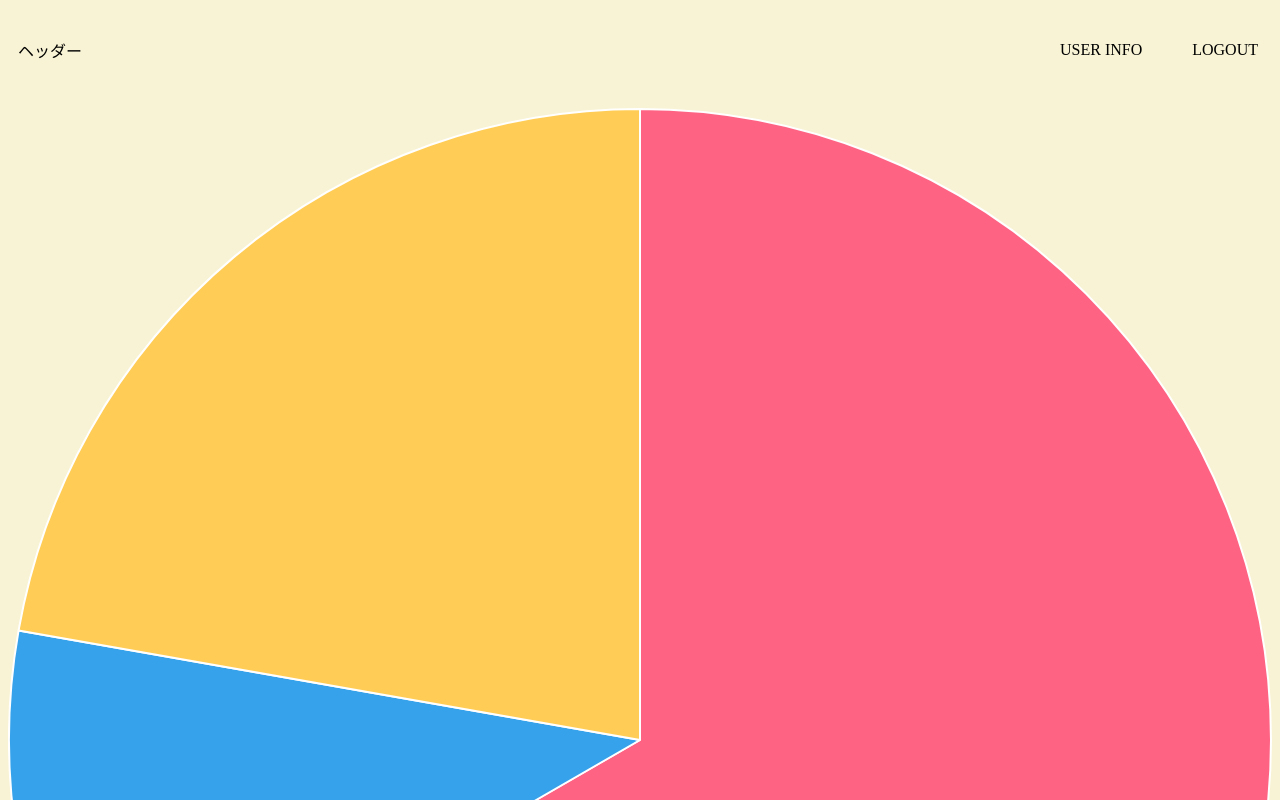
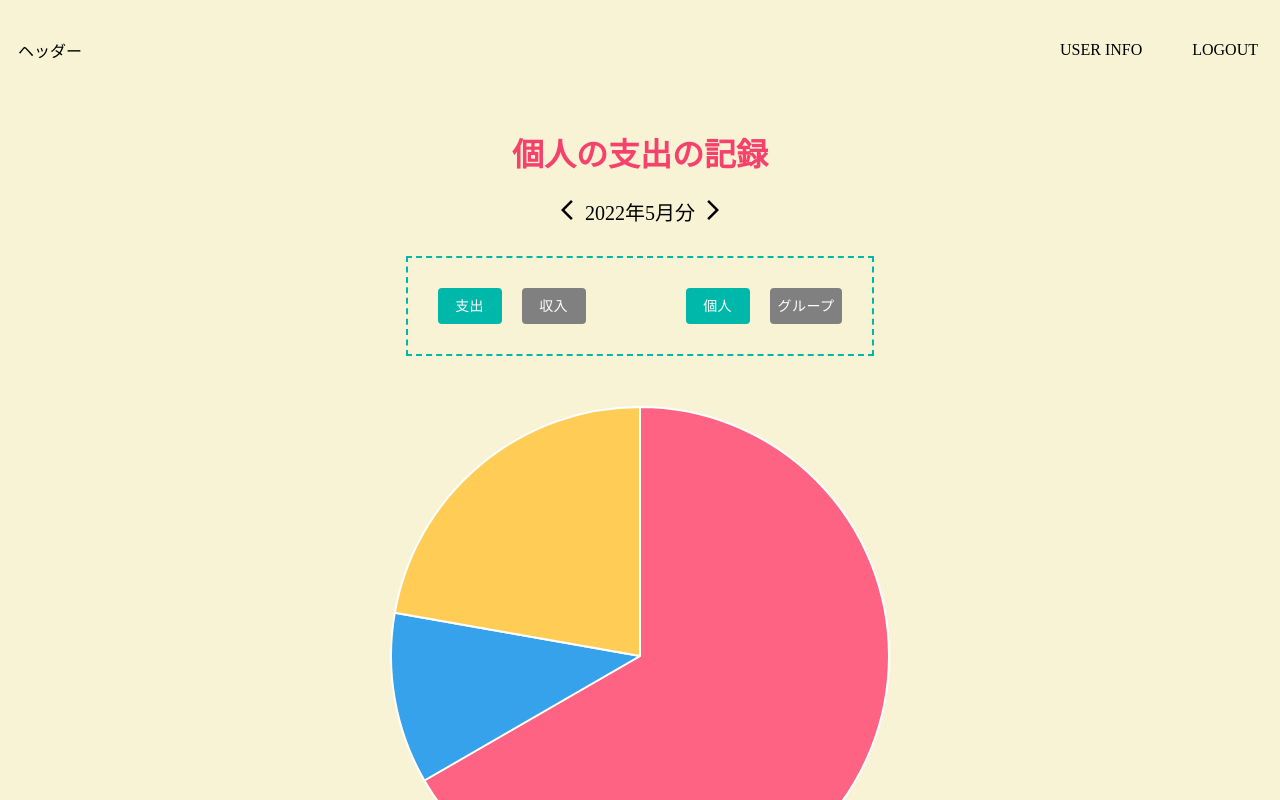
Before and after one commit to koda-momo/household-account-book, a Next.js app: page /top in a window 1280 px wide. Shown: the top 800 px of the page. Built offline with nearby package versions, Linux system fonts and the light colour scheme.

Commit message:
トップページ作成

```diff
--- a/src/pages/top/index.tsx
+++ b/src/pages/top/index.tsx
@@ -1,17 +1,34 @@
 import type { NextPage } from "next";
+import Router from "next/router";
+import { useCallback, useState } from "react";
+
+//components
+import { ToggleButton } from "../../components/form/ToggleButton";
+import { PieData } from "../../components/top/PieData";
+
+//chart.js
 import { ChartData, ChartOptions, Chart, ArcElement } from "chart.js";
-import { Pie } from "react-chartjs-2";
+
+//MUI
+import { styled } from "@mui/material/styles";
+import { PageTitle } from "../../components/layout/PageTitle";
+import { DateBtn } from "../../components/top/DateBtn";
+import { Box, Button } from "@mui/material";
+import { CategoryTable } from "../../components/top/CategoryTable";
+import { FamilyTable } from "../../components/top/FamilyTable";
 
 /**
  * トップページ(収支のページ).
  */
 const Home: NextPage = () => {
   Chart.register(ArcElement);
-  const pieData: ChartData<"pie"> = {
+
+  //個人支出
+  const oneOutPieData: ChartData<"pie"> = {
     labels: ["Red", "Blue", "Yellow"],
     datasets: [
       {
-        label: "My First Dataset",
+        label: "支出",
         data: [300, 50, 100], //それぞれの%
         backgroundColor: [
           //背景色
@@ -24,13 +41,103 @@ const Home: NextPage = () => {
     ],
   };
 
+  //トグル(支出、収入)
+  const [inOrOutFlug, setInOrOutFlug] = useState("支出");
+
+  //トグル(個人、グループ)
+  const [oneOrGroupFlug, setOneOrGroupFlug] = useState("個人");
+
+  /**
+   * 詳細画面に遷移.
+   */
+  const goDetailPage = useCallback(() => {
+    Router.push("/top/detail");
+  }, []);
+
   return (
     <>
       <div>
-        <Pie data={pieData} />
+        <PageTitle title={`${oneOrGroupFlug}の${inOrOutFlug}の記録`} />
+
+        <_DateBtn>
+          <DateBtn />
+        </_DateBtn>
+
+        <_Center>
+          <_ToggleButton>
+            <div>
+              <ToggleButton
+                toggle={inOrOutFlug}
+                setToggle={setInOrOutFlug}
+                toggleItemA="支出"
+                toggleItemB="収入"
+              />
+            </div>
+
+            <div>
+              <ToggleButton
+                toggle={oneOrGroupFlug}
+                setToggle={setOneOrGroupFlug}
+                toggleItemA="個人"
+                toggleItemB="グループ"
+              />
+            </div>
+          </_ToggleButton>
+        </_Center>
+
+        <_Flex>
+          <PieData data={oneOutPieData} />
+        </_Flex>
+
+        <_Flex>
+          {oneOrGroupFlug === "個人" ? <CategoryTable /> : <FamilyTable />}
+        </_Flex>
+
+        <_Flex>
+          <Button
+            variant="contained"
+            color="primary"
+            sx={{ width: 300, fontSize: 20 }}
+            onClick={goDetailPage}
+          >
+            詳細を見る
+          </Button>
+        </_Flex>
       </div>
     </>
   );
 };
 
+const _Center = styled("div")(() => ({
+  display: "flex",
+  justifyContent: "center",
+}));
+
+const _Flex = styled("div")(() => ({
+  display: "flex",
+  justifyContent: "center",
+  marginTop: 50,
+  marginBottom: 50,
+}));
+
+const _DateBtn = styled("div")(() => ({
+  display: "flex",
+  justifyContent: "center",
+  marginTop: 10,
+  marginBottom: 30,
+}));
+
+const _ToggleButton = styled(Box)(() => ({
+  display: "flex",
+  justifyContent: "center",
+  gap: 100,
+  padding: 30,
+  border: "2px dashed #00B8A9",
+  width: "auto",
+  "@media screen and (max-width:600px)": {
+    flexDirection: "column",
+    gap: 20,
+  },
+}));
+
 export default Home;
```
